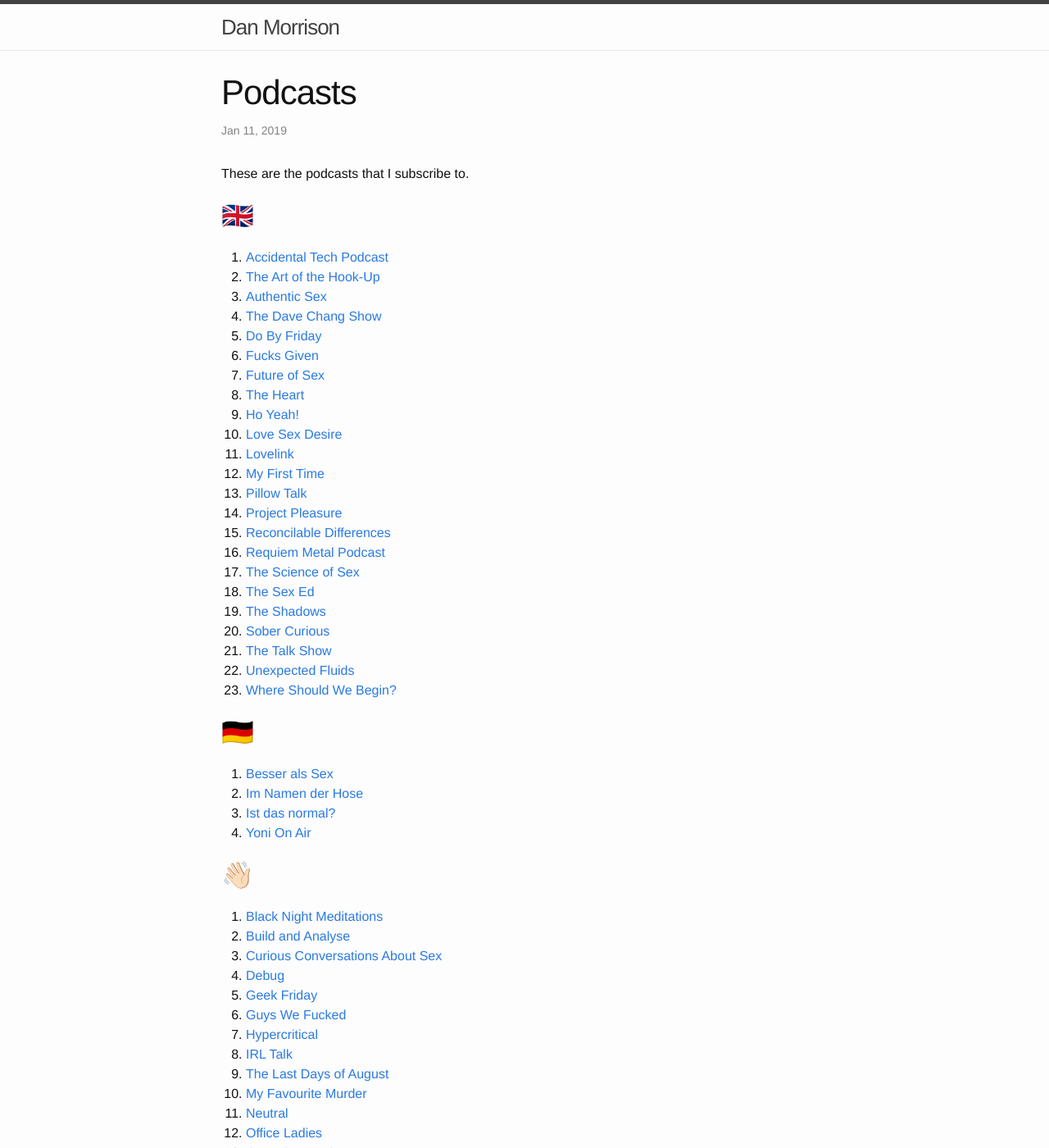
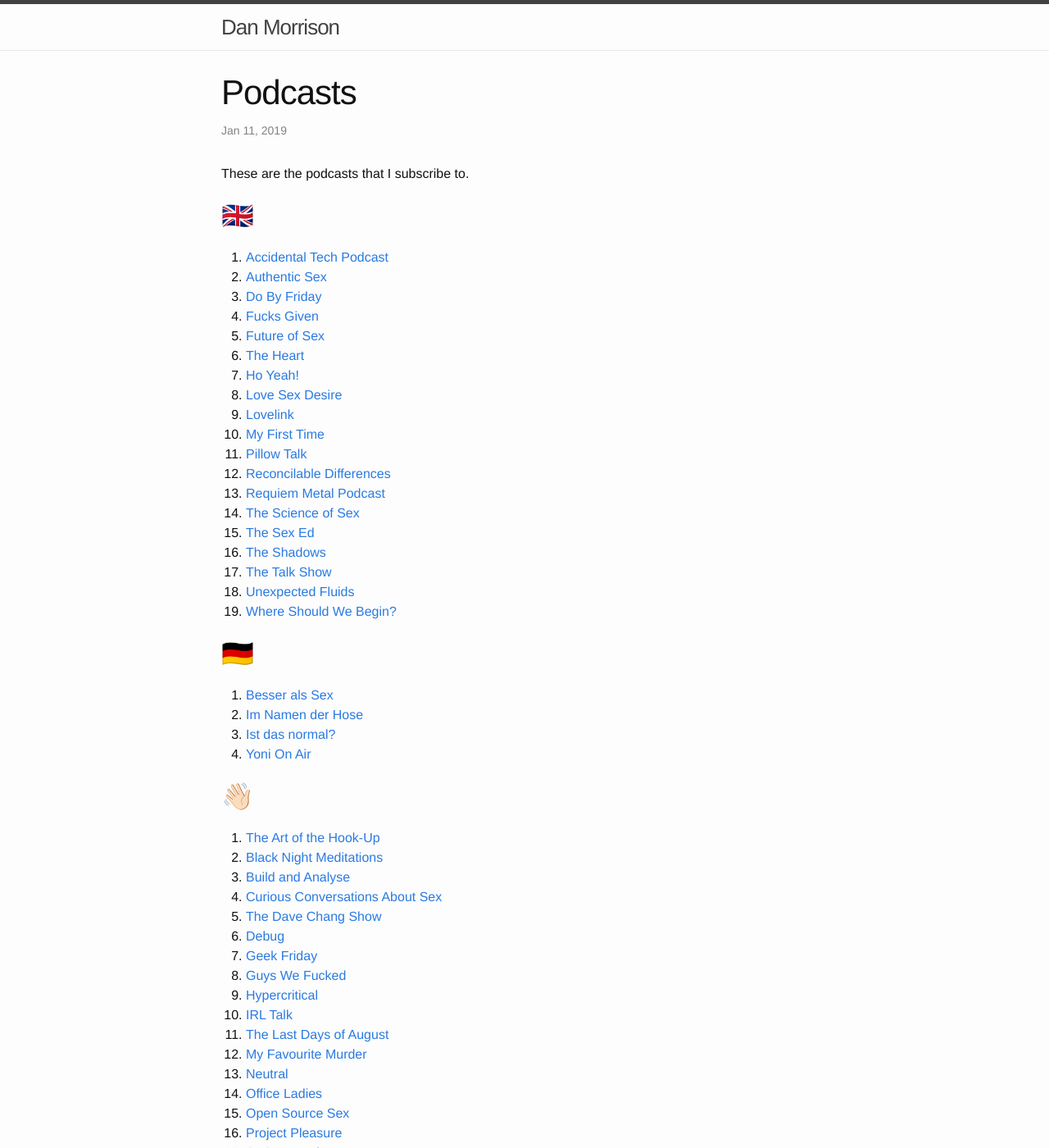
Before and after one commit to danmorrison/danmorrison.github.io, a Jekyll site: the page built from _posts/2019-01-11-podcasts.md, in a window 1280 px wide and 1400 px high. Shown: the whole window at 82% size. Built offline with Jekyll 4.4.1, drawn with Linux system fonts in a browser that asks for light colours; some of the changed lines change nothing that is shown.

Commit message:
Remove The Art of the Hook-Up, The Dave Chang Show, Project Pleasure and Sober Curious

```diff
--- a/_posts/2019-01-11-podcasts.md
+++ b/_posts/2019-01-11-podcasts.md
@@ -9,9 +9,7 @@
 ## 🇬🇧
 
 1. [Accidental Tech Podcast](https://podcasts.apple.com/podcast/id617416468)
-1. [The Art of the Hook-Up](https://podcasts.apple.com/podcast/id1460675614)
 1. [Authentic Sex](https://podcasts.apple.com/podcast/id1246009609)
-1. [The Dave Chang Show](https://podcasts.apple.com/podcast/id1375877915)
 1. [Do By Friday](https://podcasts.apple.com/podcast/id1169249168)
 1. [Fucks Given](https://podcasts.apple.com/podcast/id1444176549)
 1. [Future of Sex](https://podcasts.apple.com/podcast/id1127544978)
@@ -21,13 +19,11 @@
 1. [Lovelink](https://podcasts.apple.com/podcast/id1278663589)
 1. [My First Time](https://podcasts.apple.com/podcast/id1316781477)
 1. [Pillow Talk](https://podcasts.apple.com/podcast/id1449305737)
-1. [Project Pleasure](https://podcasts.apple.com/podcast/id1449461846)
 1. [Reconcilable Differences](https://podcasts.apple.com/podcast/id1001591287)
 1. [Requiem Metal Podcast](https://podcasts.apple.com/podcast/id216744980)
 1. [The Science of Sex](https://podcasts.apple.com/podcast/id1291429350)
 1. [The Sex Ed](https://podcasts.apple.com/podcast/id1440228794)
 1. [The Shadows](https://podcasts.apple.com/podcast/id1420121326)
-1. [Sober Curious](https://podcasts.apple.com/podcast/id1460377009)
 1. [The Talk Show](https://podcasts.apple.com/podcast/id528458508)
 1. [Unexpected Fluids](https://podcasts.apple.com/podcast/id1382587938)
 1. [Where Should We Begin?](https://podcasts.apple.com/podcast/id1237931798)
@@ -41,9 +37,11 @@
 
 ## 👋🏻
 
+1. [The Art of the Hook-Up](https://podcasts.apple.com/podcast/id1460675614)
 1. [Black Night Meditations](https://podcasts.apple.com/podcast/id285147281)
 1. [Build and Analyse](https://podcasts.apple.com/podcast/id404064215)
 1. [Curious Conversations About Sex](https://podcasts.apple.com/podcast/id1177328041)
+1. [The Dave Chang Show](https://podcasts.apple.com/podcast/id1375877915)
 1. [Debug](https://podcasts.apple.com/podcast/id578812394)
 1. [Geek Friday](https://podcasts.apple.com/podcast/id686032354)
 1. [Guys We Fucked](https://podcasts.apple.com/podcast/id885960517)
@@ -54,6 +52,8 @@
 1. [Neutral](https://itunes.apple.com/podcast/id594668804)
 1. [Office Ladies](https://podcasts.apple.com/podcast/id1480311435)
 1. [Open Source Sex](http://violetblue.libsyn.com)
+1. [Project Pleasure](https://podcasts.apple.com/podcast/id1449461846)
 1. [SBS Deutsch](https://podcasts.apple.com/podcast/id81200244)
 1. [Sex Nerd Sandra](https://podcasts.apple.com/podcast/id455065811)
 1. [Smegheads](https://podcasts.apple.com/podcast/id1027397925)
+1. [Sober Curious](https://podcasts.apple.com/podcast/id1460377009)
```
